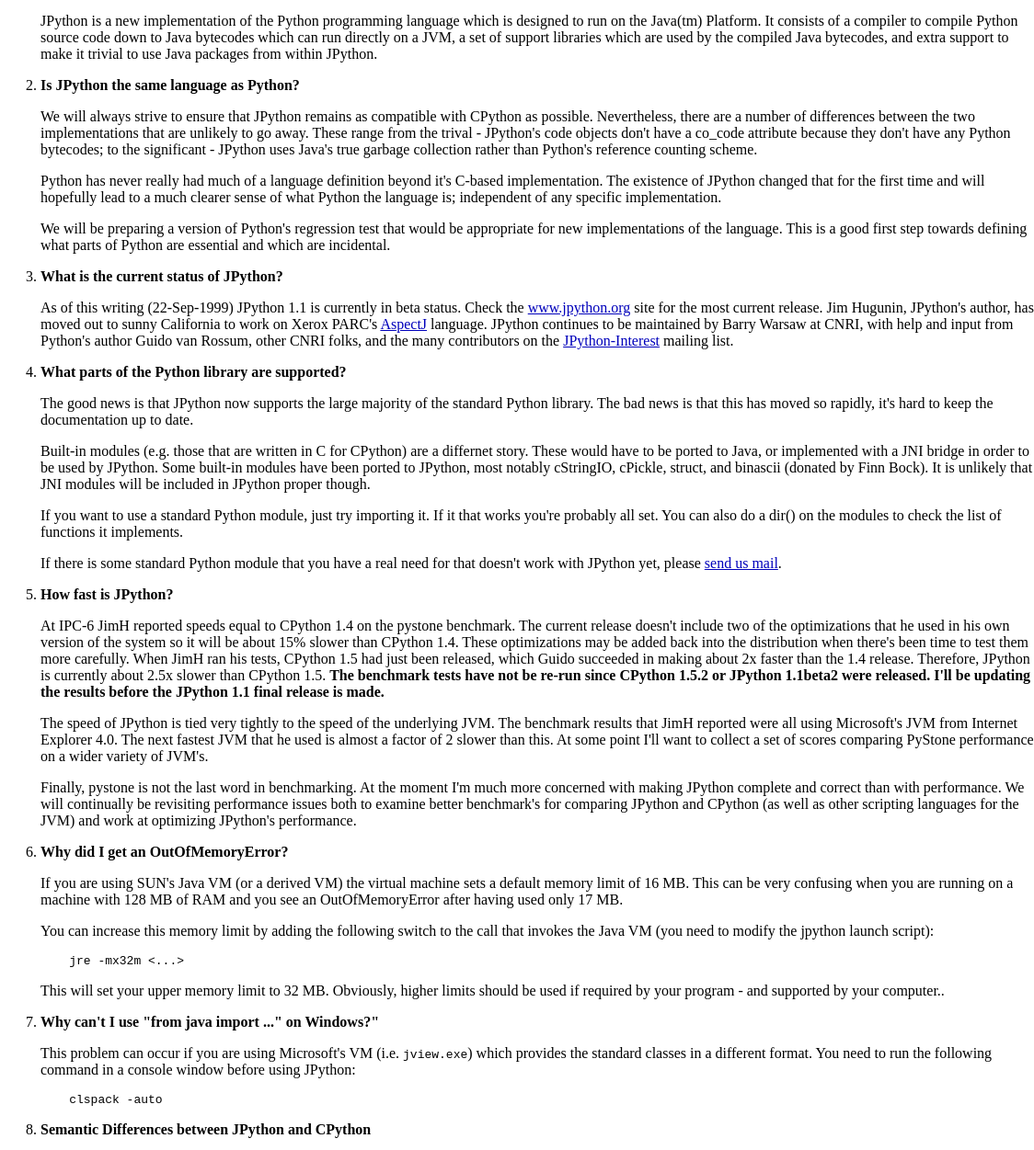
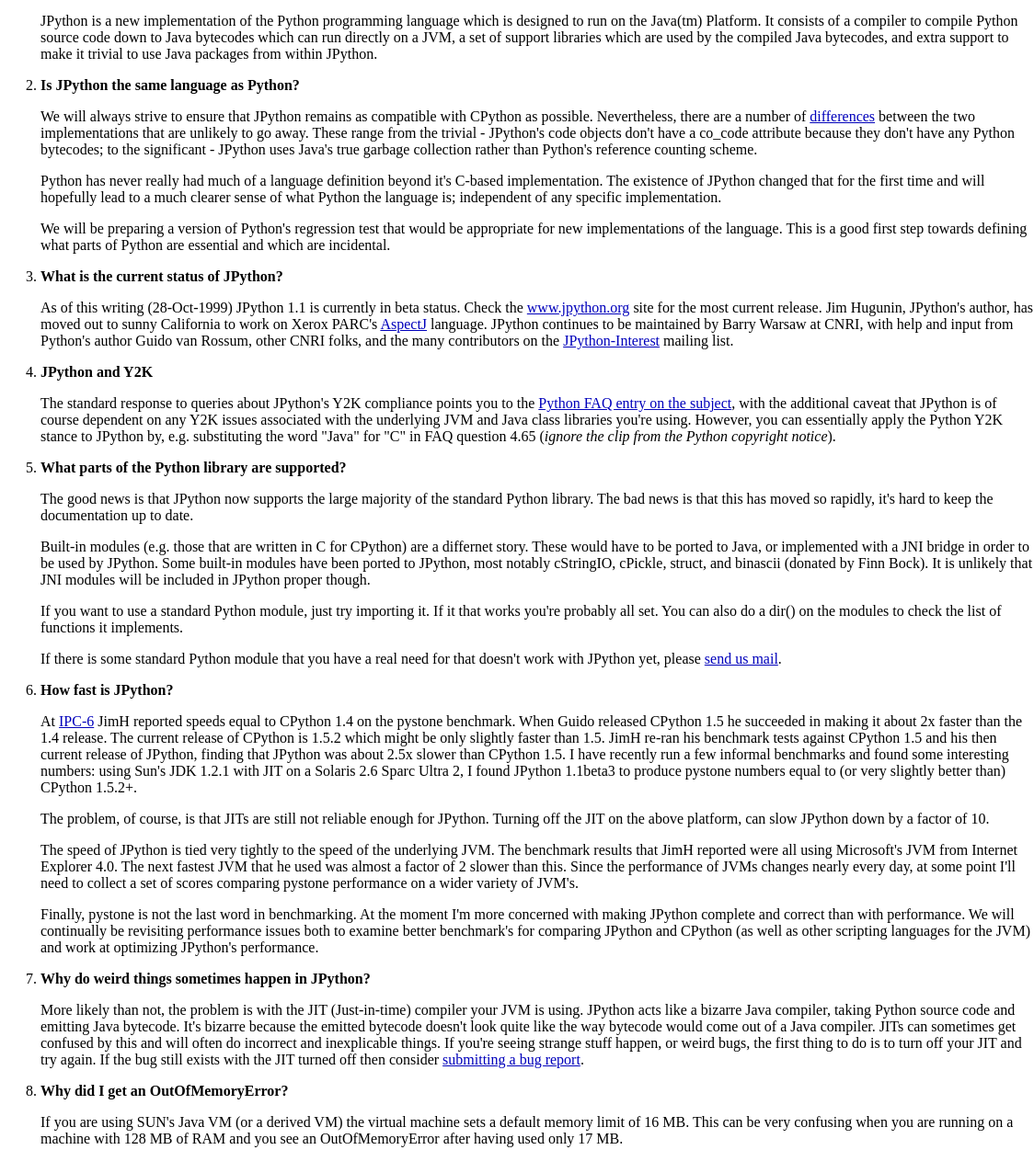
Before and after one commit to jython/jython, a plain HTML site: page Doc/faq.html in a window 1280 px wide. Shown: the part 147-1398 px from the top of the page at 92% size, 156-1280 px from the left. Drawn offline with Linux system fonts and the light colour scheme.

Commit message:
Updates to the .html from the .ht files

```diff
--- a/Doc/faq.html
+++ b/Doc/faq.html
@@ -1,6 +1,6 @@
 <HTML>
 <!-- THIS PAGE IS AUTOMATICALLY GENERATED.  DO NOT EDIT. -->
-<!-- Tue Oct 26 18:40:52 1999 -->
+<!-- Thu Nov 18 16:48:43 1999 -->
 <!-- USING HT2HTML 1.0 -->
 <!-- SEE http://www.python.org/~bwarsaw/software/pyware.html -->
 <!-- User-specified headers:
@@ -164,27 +164,28 @@ Email Us
 <p><li><b>Is JPython the same language as Python?</b>
     <P>We will always strive to ensure that JPython remains as
     compatible with CPython as possible.  Nevertheless, there are a
-    number of differences between the two implementations that are
-    unlikely to go away.  These range from the trival - JPython's code
-    objects don't have a co_code attribute because they don't have any
-    Python bytecodes; to the significant - JPython uses Java's true
-    garbage collection rather than Python's reference counting
-    scheme.
+    number of
+    <a href="differences.html">differences</a>
+    between the two implementations that are
+    unlikely to go away.  These range from the trivial - JPython's
+    code objects don't have a co_code attribute because they don't
+    have any Python bytecodes; to the significant - JPython uses
+    Java's true garbage collection rather than Python's reference
+    counting scheme.
 
     <P>Python has never really had much of a language definition
-    beyond it's C-based implementation.  The existence of
-    JPython changed that for the first time and will hopefully lead to
-    a much clearer sense of what Python the language is; independent
-    of any specific implementation.
+    beyond it's C-based implementation.  The existence of JPython
+    changed that for the first time and will hopefully lead to a much
+    clearer sense of what Python the language is; independent of any
+    specific implementation.
 
-    <P>We will be preparing a
-    version of Python's regression test that would be appropriate for
-    new implementations of the language.  This is a good first step
-    towards defining what parts of Python are essential and which are
-    incidental.
+    <P>We will be preparing a version of Python's regression test that
+    would be appropriate for new implementations of the language.
+    This is a good first step towards defining what parts of Python
+    are essential and which are incidental.
 
 <p><li><b>What is the current status of JPython?</b>
-    <p>As of this writing (22-Sep-1999) JPython 1.1 is currently in
+    <p>As of this writing (28-Oct-1999) JPython 1.1 is currently in
     beta status.  Check the
     <a href="http://www.jpython.org">www.jpython.org</a> site for the
     most current release.
@@ -196,6 +197,19 @@ Email Us
     other CNRI folks, and the many contributors on the
     <a href="http://www.python.org/mailman/listinfo/jpython-interest">
     JPython-Interest</a> mailing list.
+
+<p><li><b>JPython and Y2K</b>
+
+    <p>The standard response to queries about JPython's Y2K compliance
+    points you to the
+    <a href="http://www.python.org/cgi-bin/faqw.py?querytype=anykeywords&casefold=yes&req=search&query=y2k">
+    Python FAQ entry on the subject</a>, with the additional caveat
+    that JPython is of course dependent on any Y2K issues associated
+    with the underlying JVM and Java class libraries you're using.
+    However, you can essentially apply the Python Y2K stance to
+    JPython by, e.g. substituting the word "Java" for "C" in FAQ
+    question 4.65 (<em>ignore the clip from the Python copyright
+    notice</em>).
 
 <p><li><b><A NAME="Supported Modules"></A>What parts of the Python
     library are supported?</b>
@@ -224,33 +238,52 @@ Email Us
 
 <p><li><b>How fast is JPython?</b>
 
-    <P>At IPC-6 JimH reported speeds equal to CPython 1.4 on the
-    pystone benchmark.  The current release doesn't include two of the
-    optimizations that he used in his own version of the system so it
-    will be about 15% slower than CPython 1.4.  These optimizations
-    may be added back into the distribution when there's been time to
-    test them more carefully.  When JimH ran his tests, CPython 1.5
-    had just been released, which Guido succeeded in making about 2x
-    faster than the 1.4 release.  Therefore, JPython is currently
-    about 2.5x slower than CPython 1.5.  <b>The benchmark tests have
-    not be re-run since CPython 1.5.2 or JPython 1.1beta2 were
-    released.  I'll be updating the results before the JPython 1.1
-    final release is made.</b></P>
+    <p>At <a href="http://www.python.org/workshops/1997-10/">IPC-6</a>
+    JimH reported speeds equal to CPython 1.4 on the pystone
+    benchmark.  When Guido released CPython 1.5 he succeeded in making
+    it about 2x faster than the 1.4 release.  The current release of
+    CPython is 1.5.2 which might be only slightly faster than 1.5.
+    JimH re-ran his benchmark tests against CPython 1.5 and his then
+    current release of JPython, finding that JPython was about 2.5x
+    slower than CPython 1.5.  I have recently run a few informal
+    benchmarks and found some interesting numbers: using Sun's JDK
+    1.2.1 with JIT on a Solaris 2.6 Sparc Ultra 2, I found JPython
+    1.1beta3 to produce pystone numbers equal to (or very slightly
+    better than) CPython 1.5.2+.
+
+    <p>The problem, of course, is that JITs are still not reliable
+    enough for JPython.  Turning off the JIT on the above platform,
+    can slow JPython down by a factor of 10.
 
     <P>The speed of JPython is tied very tightly to the speed of the
     underlying JVM.  The benchmark results that JimH reported were all
     using Microsoft's JVM from Internet Explorer 4.0.  The next
-    fastest JVM that he used is almost a factor of 2 slower than this.
-    At some point I'll want to collect a set of scores comparing
-    PyStone performance on a wider variety of JVM's.</P>
+    fastest JVM that he used was almost a factor of 2 slower than
+    this.  Since the performance of JVMs changes nearly every day, at
+    some point I'll need to collect a set of scores comparing pystone
+    performance on a wider variety of JVM's.</P>
 
     <P>Finally, pystone is not the last word in benchmarking.  At the
-    moment I'm much more concerned with making JPython complete and
-    correct than with performance.  We will continually be revisiting
+    moment I'm more concerned with making JPython complete and correct
+    than with performance.  We will continually be revisiting
     performance issues both to examine better benchmark's for
     comparing JPython and CPython (as well as other scripting
     languages for the JVM) and work at optimizing JPython's
     performance.
+
+<p><li><b>Why do weird things sometimes happen in JPython?</b>
+
+    <p>More likely than not, the problem is with the JIT
+    (Just-in-time) compiler your JVM is using.  JPython acts
+    like a bizarre Java compiler, taking Python source code and
+    emitting Java bytecode.  It's bizarre because the emitted bytecode
+    doesn't look quite like the way bytecode would come out of a Java
+    compiler.  JITs can sometimes get confused by this and will often
+    do incorrect and inexplicable things.  If you're seeing strange
+    stuff happen, or weird bugs, the first thing to do is to turn off
+    your JIT and try again.  If the bug still exists with the JIT
+    turned off then consider <a href="http://www.python.org/jpython-bugs">
+    submitting a bug report</a>.
 
 <p><li><b>Why did I get an OutOfMemoryError?</b>
 
@@ -336,19 +369,6 @@ Email Us
     of the method names (although only for the direct class, not for
     any base classes).
 
-<p><li><b>JPython and Y2K</b>
-
-    <p>The standard response to queries about JPython's Y2K compliance
-    points you to the
-    <a href="http://www.python.org/cgi-bin/faqw.py?querytype=anykeywords&casefold=yes&req=search&query=y2k">
-    Python FAQ entry on the subject</a>, with the additional caveat
-    that JPython is of course dependent on any Y2K issues associated
-    with the underlying JVM and Java class libraries you're using.
-    However, you can essentially apply the Python Y2K stance to
-    JPython by, e.g. substituting the word "Java" for "C" in FAQ
-    question 4.65 (<em>ignore the clip from the Python copyright
-    notice).
-
 </ol>
 
 </TD><!-- end of body cell -->
```
Also changed, not shown: Doc/differences.html (+7 -2 lines).
